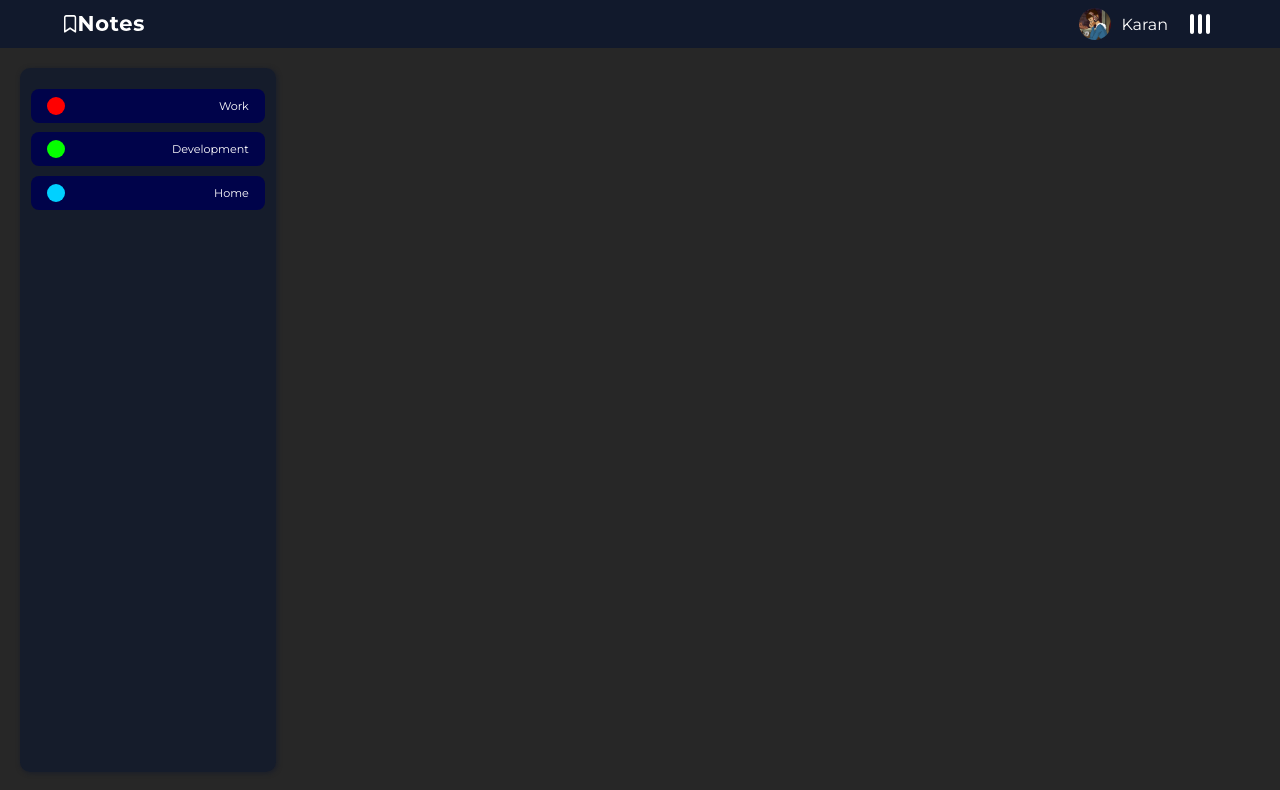
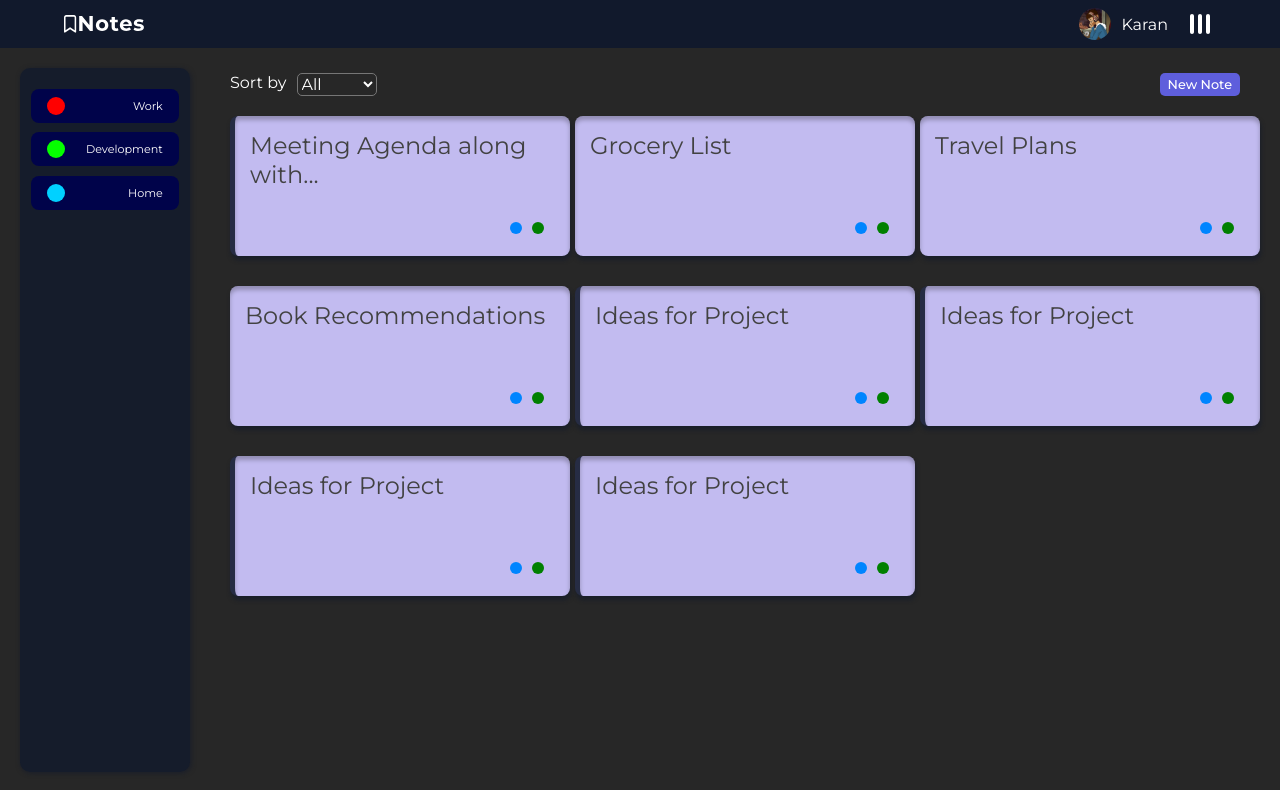
Before and after one commit to karansethia/React-Notes, a React (Vite) app: page /user in a window 1280 px wide. Shown: the top 790 px of the page. Built offline with nearby package versions, Linux system fonts and the light colour scheme.

Commit message:
Note Dashboard Design

```diff
--- a/src/User/Components/NoteElement/NoteElement.module.css
+++ b/src/User/Components/NoteElement/NoteElement.module.css
@@ -2,8 +2,8 @@
   display: flex;
   flex-direction: column;
   justify-content: space-between;
-  width: 320px;
-  height: 130px;
+  width: 340px;
+  height: 140px;
   background-color: #c2bbf0;
   padding: 15px;
   border-radius: 0.5rem;
--- /dev/null
+++ b/src/User/Components/NoteList/Notelist.jsx
@@ -0,0 +1,36 @@
+import React from "react";
+import classes from "./Notelist.module.css";
+import NoteElement from "../NoteElement/NoteElement";
+import notesData from "../../../data";
+
+const Notelist = () => {
+  return (
+    <div className={classes.container}>
+      <div className={classes.sort}>
+        <div style={{display: "flex", flexDirection: "row", gap: "10px"}}>
+          <p>Sort by</p>
+          <select>
+            <option>All</option>
+            <option>Recent</option>
+            <option>Old</option>
+          </select>
+        </div>
+        <button>New Note</button>
+      </div>
+      <div className={classes.notecontainer}>
+        {notesData.map((note) => (
+          <NoteElement
+            key={note.id}
+            id={note.id}
+            title={note.title}
+            content={note.content}
+            includedtags={note.includedTags}
+            ispin={note.isPin}
+          />
+        ))}
+      </div>
+    </div>
+  );
+};
+
+export default Notelist;
--- /dev/null
+++ b/src/User/Components/NoteList/Notelist.module.css
@@ -0,0 +1,41 @@
+.container {
+  display: flex;
+  flex-direction: column;
+  width: 100%;
+  margin: 20px;
+}
+
+.sort {
+  margin: 5px 20px 20px 0px;
+  color: #fff;
+  display: flex;
+  justify-content: space-between;
+}
+
+select:focus {
+  outline: none;
+}
+
+select {
+  background: transparent;
+  color: #fff;
+  border-radius: 5px;
+}
+
+button {
+  background-color: #5E5EDC;
+  color: #fff;
+  font-size: 0.8rem;
+  font-weight: 500;
+  padding: 0.2rem 0.5rem;
+  border: none;
+  border-radius: 5px;
+}
+
+.notecontainer {
+  display: grid;
+  grid-template-columns: 1fr 1fr 1fr;
+  grid-auto-rows: max-content;
+  row-gap: 30px;
+  column-gap: 5px;
+}
--- a/src/User/Components/Tagbar/Tagbar.module.css
+++ b/src/User/Components/Tagbar/Tagbar.module.css
@@ -1,6 +1,6 @@
 .tagbar {
   height: 88vh;
-  width: 20%;
+  width: 25%;
   max-width: 18rem;
   border-radius: 0.625rem;
   background-color: rgba(17, 25, 44, 0.80);
--- a/src/User/Pages/NoteDash.jsx
+++ b/src/User/Pages/NoteDash.jsx
@@ -1,26 +1,18 @@
 import React from "react";
-import NoteElement from "../Components/NoteElement/NoteElement";
+
 import classes from "./NoteDash.module.css";
 import Navbar from "../Components/Navbar/Navbar";
-import notesData from "../../data";
-import {tags} from "../../data";
+import Notelist from "../Components/NoteList/Notelist";
 import Tagbar from "../Components/Tagbar/Tagbar";
 
 const NoteDash = () => {
   return (
-    <div className={classes.notedash}>
+    <div className={classes.container}>
       <Navbar />
-      <Tagbar />
-      {notesData.map((note) => (
-        <NoteElement
-          key={note.id}
-          id={note.id}
-          title={note.title}
-          content={note.content}
-          includedtags={note.includedTags}
-          ispin={note.isPin}
-        />
-      ))}
+      <div className={classes.notedash}>
+        <Tagbar />
+        <Notelist />
+      </div>
     </div>
   );
 };
--- a/src/User/Pages/NoteDash.module.css
+++ b/src/User/Pages/NoteDash.module.css
@@ -1,4 +1,9 @@
-.notedash {
-  height: 100vh;
+.container {
+  width: 100%;
   background-color: #272727;
 }
+
+.notedash {
+  display: flex;
+  flex-direction: row;
+}
--- a/src/data.js
+++ b/src/data.js
@@ -33,7 +33,28 @@
     content: "Generate engaging content for the blog by writing about productivity tips to boost efficiency and a comparison of popular programming languages, highlighting their strengths and use cases.",
     includedTags: [{tagName: "Work", color: "#0085ff"}, {tagName:"Development", color:"green"}],
     isPin: true
-  }
+  },
+  {
+    id: 6,
+    title: "Ideas for Project",
+    content: "Generate engaging content for the blog by writing about productivity tips to boost efficiency and a comparison of popular programming languages, highlighting their strengths and use cases.",
+    includedTags: [{tagName: "Work", color: "#0085ff"}, {tagName:"Development", color:"green"}],
+    isPin: true
+  },
+  {
+    id: 7,
+    title: "Ideas for Project",
+    content: "Generate engaging content for the blog by writing about productivity tips to boost efficiency and a comparison of popular programming languages, highlighting their strengths and use cases.",
+    includedTags: [{tagName: "Work", color: "#0085ff"}, {tagName:"Development", color:"green"}],
+    isPin: true
+  },
+  {
+    id: 8,
+    title: "Ideas for Project",
+    content: "Generate engaging content for the blog by writing about productivity tips to boost efficiency and a comparison of popular programming languages, highlighting their strengths and use cases.",
+    includedTags: [{tagName: "Work", color: "#0085ff"}, {tagName:"Development", color:"green"}],
+    isPin: true
+  },
 ];
 
 export const tags = ["Work", "Development", "Home"]
```
